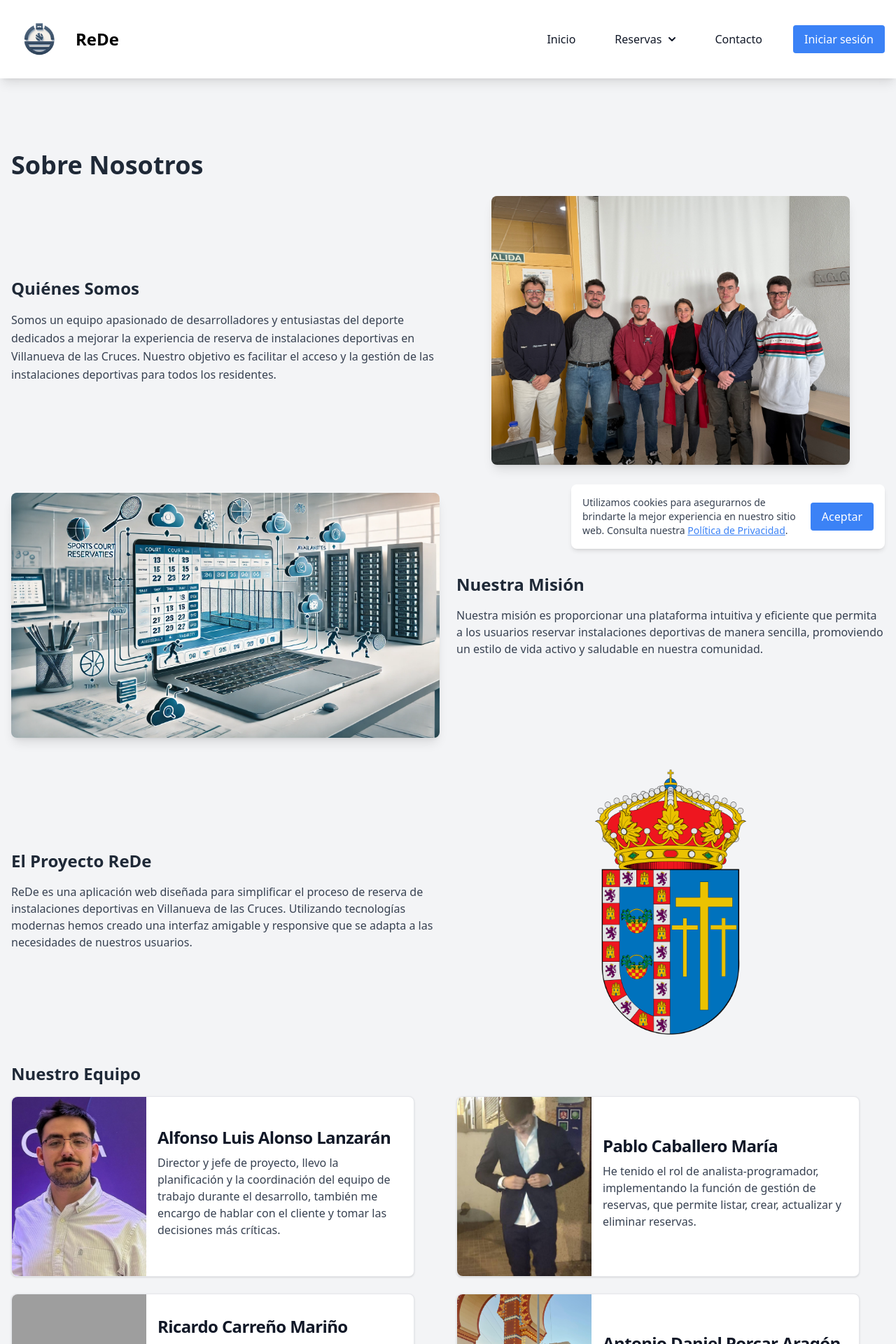
After one commit to PGPI-G3-15-L8/ReDe, a Django app: page /about-us/ in a window 1280 px wide. The commit adds this page. Shown: the top 1920 px of the page at 70% size. Run offline with Django 5.2, Linux system fonts and the light colour scheme; some libraries are stand-ins or nearby versions; grey boxes are pictures that could not be loaded.

Commit message:
feat: pagina sobre nosotros

```diff
--- /dev/null
+++ b/home/templates/home/about_us.html
@@ -0,0 +1,110 @@
+{% extends 'base.html' %}
+{% load static %}
+
+{% block title %}Sobre Nosotros | ReDe{% endblock %}
+
+{% block content %}
+<div class="max-w-7xl mx-auto px-4 py-6">
+    <!-- Título de la Página -->
+    <h1 class="text-4xl font-bold text-gray-800 mb-6">Sobre Nosotros</h1>
+
+    <!-- Sección: Quiénes Somos -->
+    <section class="mb-10">
+        <div class="grid grid-cols-1 md:grid-cols-2 gap-6 items-center">
+            <div>
+                <h2 class="text-2xl font-semibold text-gray-800 mb-4">Quiénes Somos</h2>
+                <p class="text-gray-700 leading-relaxed">
+                    Somos un equipo apasionado de desarrolladores y entusiastas del deporte dedicados a mejorar la experiencia de reserva de instalaciones deportivas en Villanueva de las Cruces. Nuestro objetivo es facilitar el acceso y la gestión de las instalaciones deportivas para todos los residentes.
+                </p>
+            </div>
+            <div class="flex justify-center">
+                <img src='{% static 'images/foto_equipo.jpeg' %}' alt="Foto del Equipo" class="rounded-lg shadow-lg max-w-full max-h-96 object-contain">
+            </div>
+        </div>
+    </section>
+
+    <!-- Sección: Nuestra Misión -->
+    <section class="mb-10">
+        <div class="grid grid-cols-1 md:grid-cols-2 gap-6 items-center">
+            <div class="flex justify-center">
+                <img src='{% static 'images/foto_gestion.png' %}' alt="Foto de nuestra misión" class="rounded-lg shadow-lg max-w-full max-h-96 object-contain">
+            </div>
+            <div>
+                <h2 class="text-2xl font-semibold text-gray-800 mb-4">Nuestra Misión</h2>
+                <p class="text-gray-700">
+                    Nuestra misión es proporcionar una plataforma intuitiva y eficiente que permita a los usuarios reservar instalaciones deportivas de manera sencilla, promoviendo un estilo de vida activo y saludable en nuestra comunidad.
+                </p>
+            </div>
+        </div>
+    </section>
+
+    <!-- Sección: El Proyecto ReDe -->
+    <section class="mb-10">
+        <div class="grid grid-cols-1 md:grid-cols-2 gap-6 items-center">
+            <div>
+                <h2 class="text-2xl font-semibold text-gray-800 mb-4">El Proyecto ReDe</h2>
+                <p class="text-gray-700">
+                   ReDe es una aplicación web diseñada para simplificar el proceso de reserva de instalaciones deportivas en Villanueva de las Cruces. Utilizando tecnologías modernas hemos creado una interfaz amigable y responsive que se adapta a las necesidades de nuestros usuarios.
+                </p>
+            </div>
+            <div class="flex justify-center">
+                <img src='{% static 'images/escudo.png' %}' alt="Ayuntamiento de Villanueva de las Cruces" class="rounded-lg max-w-full max-h-96 object-contain bg-transparent">
+            </div>
+        </div>
+    </section>
+
+
+   <!-- Sección: Nuestro Equipo -->
+<section class="mb-10">
+    <h2 class="text-2xl font-semibold text-gray-800 mb-4">Nuestro Equipo</h2>
+    <div class="grid grid-cols-2 gap-6">
+        <!-- Miembro del Equipo 1 -->
+        <a class="flex flex-col items-center bg-white border border-gray-200 rounded-lg shadow md:flex-row md:max-w-xl hover:bg-gray-100 dark:border-gray-700 dark:bg-gray-800 dark:hover:bg-gray-700">
+            <img class="object-cover w-full h-48 aspect-[3/4] rounded-t-lg md:h-auto md:w-48 md:rounded-none md:rounded-s-lg" src="{% static 'images/alfonso.jpeg' %}" alt="Alfonso Luis Alonso Lanzarán">
+            <div class="flex flex-col justify-between p-4 leading-normal">
+                <h5 class="mb-2 text-2xl font-bold tracking-tight text-gray-900 dark:text-white">Alfonso Luis Alonso Lanzarán</h5>
+                <p class="mb-3 font-normal text-gray-700 dark:text-gray-400">Director y jefe de proyecto, llevo la planificación y la coordinación del equipo de trabajo durante el desarrollo,
+                    también me encargo de hablar con el cliente y tomar las decisiones más críticas.</p>
+            </div>
+        </a>
+        <!-- Miembro del Equipo 2 -->
+        <a class="flex flex-col items-center bg-white border border-gray-200 rounded-lg shadow md:flex-row md:max-w-xl hover:bg-gray-100 dark:border-gray-700 dark:bg-gray-800 dark:hover:bg-gray-700">
+            <img class="object-cover w-full h-48 aspect-[3/4] rounded-t-lg md:h-auto md:w-48 md:rounded-none md:rounded-s-lg" src="{% static 'images/pablo.jpeg' %}" alt="Pablo Caballero María">
+            <div class="flex flex-col justify-between p-4 leading-normal">
+                <h5 class="mb-2 text-2xl font-bold tracking-tight text-gray-900 dark:text-white">Pablo Caballero María</h5>
+                <p class="mb-3 font-normal text-gray-700 dark:text-gray-400">He tenido el rol de analista-programador, implementando la función de gestión de reservas,
+                    que permite listar, crear, actualizar y eliminar reservas.</p>
+            </div>
+        </a>
+        <!-- Miembro del Equipo 3 -->
+        <a class="flex flex-col items-center bg-white border border-gray-200 rounded-lg shadow md:flex-row md:max-w-xl hover:bg-gray-100 dark:border-gray-700 dark:bg-gray-800 dark:hover:bg-gray-700">
+            <img class="object-cover w-full h-48 aspect-[3/4] rounded-t-lg md:h-auto md:w-48 md:rounded-none md:rounded-s-lg" src="{% static 'images/riki.JPG' %}" alt="Ricardo Carreño Mariño">
+            <div class="flex flex-col justify-between p-4 leading-normal">
+                <h5 class="mb-2 text-2xl font-bold tracking-tight text-gray-900 dark:text-white">Ricardo Carreño Mariño</h5>
+                <p class="mb-3 font-normal text-gray-700 dark:text-gray-400">Analista programador, encargándome de diseñar e implementar el sitio web. Realicé la estructura y el diseño visual,
+                    enfocándome en la experiencia del usuario, y convertí ese diseño en código funcional para que fuese una web interactiva.</p>
+            </div>
+        </a>
+        <!-- Miembro del Equipo 4 -->
+        <a class="flex flex-col items-center bg-white border border-gray-200 rounded-lg shadow md:flex-row md:max-w-xl hover:bg-gray-100 dark:border-gray-700 dark:bg-gray-800 dark:hover:bg-gray-700">
+            <img class="object-cover w-full h-48 aspect-[3/4] rounded-t-lg md:h-auto md:w-48 md:rounded-none md:rounded-s-lg" src="{% static 'images/toni.jpeg' %}" alt="Antonio Daniel Porcar Aragón">
+            <div class="flex flex-col justify-between p-4 leading-normal">
+                <h5 class="mb-2 text-2xl font-bold tracking-tight text-gray-900 dark:text-white">Antonio Daniel Porcar Aragón</h5>
+                <p class="mb-3 font-normal text-gray-700 dark:text-gray-400">Desarrollador full stack encargado del diseño e implementación de la base de datos y del formulario de contacto.
+                    Además realicé el despliegue de la aplicación.</p>
+            </div>
+        </a>
+    </div>
+    <!-- Centrar al último miembro -->
+    <div class="flex justify-center mt-6">
+        <a class="flex flex-col items-center bg-white border border-gray-200 rounded-lg shadow md:flex-row md:max-w-xl hover:bg-gray-100 dark:border-gray-700 dark:bg-gray-800 dark:hover:bg-gray-700">
+            <img class="object-cover w-full h-48 aspect-[3/4] rounded-t-lg md:h-auto md:w-48 md:rounded-none md:rounded-s-lg" src="{% static 'images/ale.jpeg' %}" alt="Alejandro Aragón Sánchez">
+            <div class="flex flex-col justify-between p-4 leading-normal">
+                <h5 class="mb-2 text-2xl font-bold tracking-tight text-gray-900 dark:text-white">Alejandro Aragón Sánchez</h5>
+                <p class="mb-3 font-normal text-gray-700 dark:text-gray-400">Desarrollador web full stack, diseño e implementación del registro y login, además de sus posteriores pruebas de calidad.</p>
+            </div>
+        </a>
+    </div>
+</section>
+</div>
+{% endblock %}
--- a/home/templates/home/privacy_policy.html
+++ b/home/templates/home/privacy_policy.html
@@ -4,7 +4,7 @@
 {% block title %}Política de Privacidad | ReDe{% endblock %}
 
 {% block content %}
-<div class="max-w-4xl mx-auto mt-12 bg-white shadow-md rounded-lg p-6">
+<div class="max-w-4xl mx-auto mt-12 bg-white shadow-md rounded-lg p-6 mb-12">
     <h1 class="text-3xl font-extrabold text-gray-800 mb-4">Política de Privacidad</h1>
     <p class="text-gray-700 mb-4">En <strong>ReDe</strong>, respetamos su privacidad y estamos comprometidos con la protección de sus datos personales. Esta política explica cómo recopilamos, utilizamos y salvaguardamos su información.</p>
     <h2 class="text-2xl font-bold text-gray-800 mt-6 mb-2">1. Datos que Recopilamos</h2>
--- a/home/urls.py
+++ b/home/urls.py
@@ -4,4 +4,5 @@ from . import views
 urlpatterns = [
     path('', views.home_view, name='home'),  # Ruta vacía para la página principal
     path('privacy-policy/', views.privacy_policy_view, name='privacy-policy'),  # Ruta para la política de privacidad
+    path('about-us/', views.about_us_view, name='about-us'),  # Ruta para la página de acerca de nosotros
 ]
--- a/home/views.py
+++ b/home/views.py
@@ -6,3 +6,6 @@ def home_view(request):
 
 def privacy_policy_view(request):
     return render(request, 'home/privacy_policy.html')
+
+def about_us_view(request):
+    return render(request, 'home/about_us.html')
--- a/rede/settings.py
+++ b/rede/settings.py
@@ -133,9 +133,6 @@ USE_TZ = True
 STATIC_URL = '/static/'  # URL pública para acceder a los archivos estáticos
 STATICFILES_DIRS = [os.path.join(BASE_DIR, 'static')]  # Directorio donde estarán tus archivos estáticos en desarrollo
 STATIC_ROOT = os.path.join(BASE_DIR, 'staticfiles')  # Directorio para recolectar los archivos estáticos en producción
-STATIC_URL = '/static/'  # URL pública para acceder a los archivos estáticos
-STATICFILES_DIRS = [os.path.join(BASE_DIR, 'static')]  # Directorio donde estarán tus archivos estáticos en desarrollo
-STATIC_ROOT = os.path.join(BASE_DIR, 'staticfiles')  # Directorio para recolectar los archivos estáticos en producción
 
 #para cargar imagenes
 MEDIA_URL = '/media/'
--- a/rede/templates/base.html
+++ b/rede/templates/base.html
@@ -7,7 +7,7 @@
     <title>{% block title %}ReDe{% endblock %}</title>
     <script src="https://cdn.tailwindcss.com"></script>
     <link href="https://cdnjs.cloudflare.com/ajax/libs/flowbite/1.6.0/flowbite.min.css" rel="stylesheet">
-    <link rel="icon" href="{% static 'images/logo.png' %}" type="image/x-icon">
+    <link rel="icon" href="{% static 'images/logo_ico.ico' %}" type="image/x-icon">
 </head>
 <body class="bg-gray-100">
     <!-- Navbar -->
@@ -85,7 +85,7 @@
     </main>
 
     <!-- Footer -->
-    <footer class="bg-white shadow-lg border-gray-200 dark:bg-gray-900 dark:border-gray-700 mt-20">
+    <footer class="bg-white shadow-lg border-gray-200 dark:bg-gray-900 dark:border-gray-700">
         <div class="w-full max-w-screen-xl mx-auto p-4 md:py-8">
             <div class="sm:flex sm:items-center sm:justify-between">
                 <a href="/" class="flex items-center mb-4 sm:mb-0 space-x-3 rtl:space-x-reverse">
@@ -94,7 +94,7 @@
                 </a>
                 <ul class="flex flex-wrap items-center mb-6 text-sm font-medium text-gray-500 sm:mb-0 dark:text-gray-400">
                     <li>
-                        <a href="/about" class="hover:underline me-4 md:me-6">Sobre nosotros</a>
+                        <a href="/about-us" class="hover:underline me-4 md:me-6">Sobre nosotros</a>
                     </li>
                     <li>
                         <a href="/privacy-policy" class="hover:underline me-4 md:me-6">Política de privacidad</a>
```
Also changed, not shown: static/images/ale.jpeg (added), static/images/alfonso.jpeg (added), static/images/foto_equipo.jpeg (added), static/images/foto_gestion.png (added), static/images/logo_ico.ico (added), static/images/pablo.jpeg (added), static/images/toni.jpeg (added), 2 other files.
